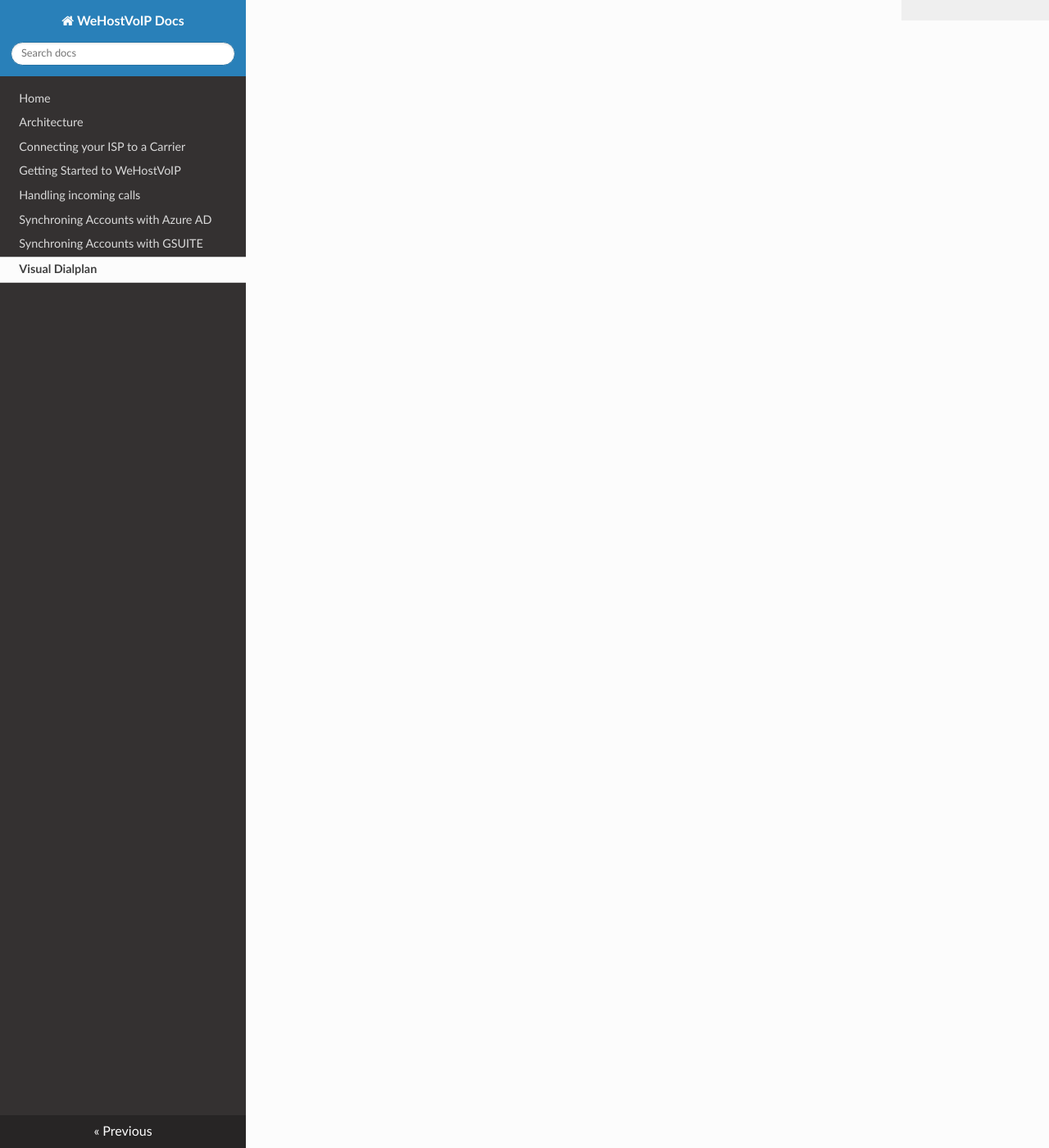
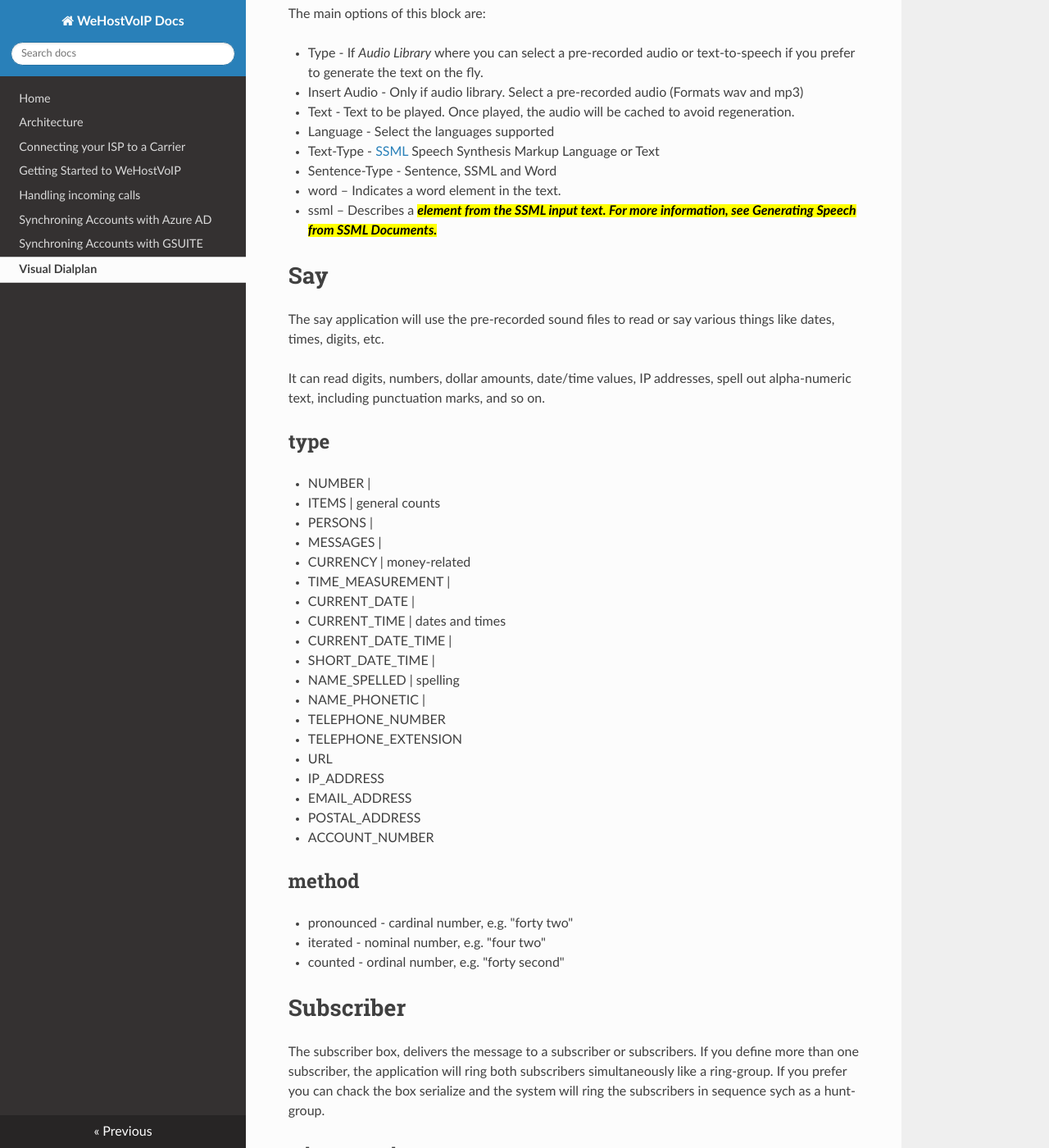
Before and after one commit to pauloantonio-git/wehostvoip-docs, an MkDocs documentation site: the page built from docs/visual_diaplan.md, in a window 1280 px wide and 1400 px high, scrolled down 4420 px. Shown: the whole window at 82% size. Built offline with MkDocs 1.6.1, drawn with Linux system fonts in a browser that asks for light colours; nearby versions of some CDN libraries; some of the changed text lies outside the part shown.

Commit message:
finishing the visual dialplan description

```diff
--- a/docs/visual_diaplan.md
+++ b/docs/visual_diaplan.md
@@ -51,18 +51,17 @@
 
 ![image](https://user-images.githubusercontent.com/4958202/148984695-ead6e82d-5c46-4362-b197-c6a0fef99939.png)
 
-
 # Hangup
 Disconnect the call.
 
 ![image](https://user-images.githubusercontent.com/4958202/148984900-03704c89-71df-4d46-8a95-ac95251bd0e5.png)
 
-# Ivr
+# IVR
 Interactive Voice Response or IVR is one of the most sophisticated blocks of the VDP.
 
 ![image](https://user-images.githubusercontent.com/4958202/148985005-bc03f981-eaf1-45ec-b8fd-bdfa9fcd1382.png)
 
-The main options of the block:
+The main options of this block:
 
 * Auto-Attendant - If you select auto-attendant, the system will allow you to dial the extension to go directly to the subscriber
 * Timeout - Time to wait for a dtmf input
@@ -74,3 +73,66 @@
 * Sentence-Type - Sentence, SSML and Word
   * word – Indicates a word element in the text.
   * ssml – Describes a <mark> element from the SSML input text. For more information, see Generating Speech from SSML Documents.
+
+# Playback
+Playback is a block to play a messages or generate a message based on text to speech.
+
+The main options of this block are:
+
+* Type - If _Audio Library_ where you can select a pre-recorded audio or text-to-speech if you prefer to generate the text on the fly.
+* Insert Audio - Only if audio library. Select a pre-recorded audio (Formats wav and mp3)
+* Text - Text to be played. Once played, the audio will be cached to avoid regeneration.
+* Language - Select the languages supported
+* Text-Type - [SSML](https://en.wikipedia.org/wiki/Speech_Synthesis_Markup_Language) Speech Synthesis Markup Language or Text
+* Sentence-Type - Sentence, SSML and Word
+  * word – Indicates a word element in the text.
+  * ssml – Describes a <mark> element from the SSML input text. For more information, see Generating Speech from SSML Documents.
+
+# Say
+The say application will use the pre-recorded sound files to read or say various things like dates, times, digits, etc.
+
+It can read digits, numbers, dollar amounts, date/time values, IP addresses, spell out alpha-numeric text, including punctuation marks, and so on.
+
+## type
+
+* NUMBER    |
+* ITEMS     | general counts
+* PERSONS   |
+* MESSAGES  |
+* CURRENCY    | money-related
+* TIME_MEASUREMENT    |
+* CURRENT_DATE        |
+* CURRENT_TIME        | dates and times
+* CURRENT_DATE_TIME   |
+* SHORT_DATE_TIME     |
+* NAME_SPELLED    | spelling
+* NAME_PHONETIC   |
+* TELEPHONE_NUMBER
+* TELEPHONE_EXTENSION
+* URL
+* IP_ADDRESS
+* EMAIL_ADDRESS
+* POSTAL_ADDRESS
+* ACCOUNT_NUMBER
+
+## method
+
+* pronounced - cardinal number, e.g. "forty two"
+* iterated - nominal number, e.g. "four two"
+* counted - ordinal number, e.g. "forty second"
+
+# Subscriber
+
+The subscriber box, delivers the message to a subscriber or subscribers. If you define more than one subscriber, the application will ring both subscribers simultaneously like a ring-group. If you prefer you can chack the box serialize and the system will ring the subscribers in sequence sych as a hunt-group.
+
+# Timerouting
+
+Timerouting is a simple box it has only two exits. It uses the business hours defined previously to determine if it is on busines hours or not. When you create the visual dialplan you have to specify the business hours.
+
+# Voicemail
+
+One of the applications people hate most is the voicemail. We have made our voicemail as simple as possible. The voicemail box simply recirds a message and send it attached to the email of the user. There are no extensions to dial or password to recover, no maintenance of the mailbox. This system was designed to be simple and we have simplified the voicemail.
+
+# Visual Plan
+
+The visual plan box allows you to call other visual plan  from the same interface.
```
